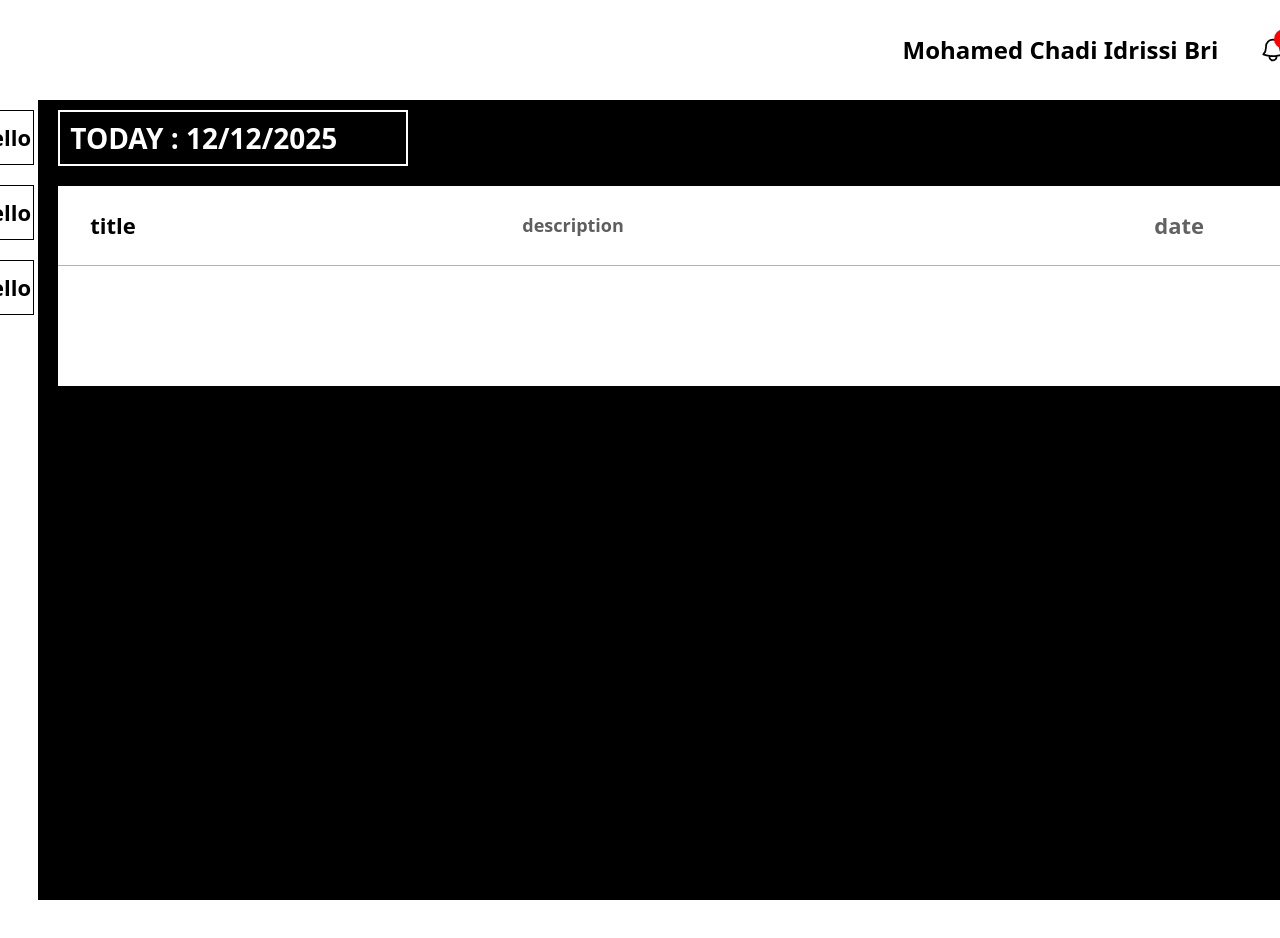
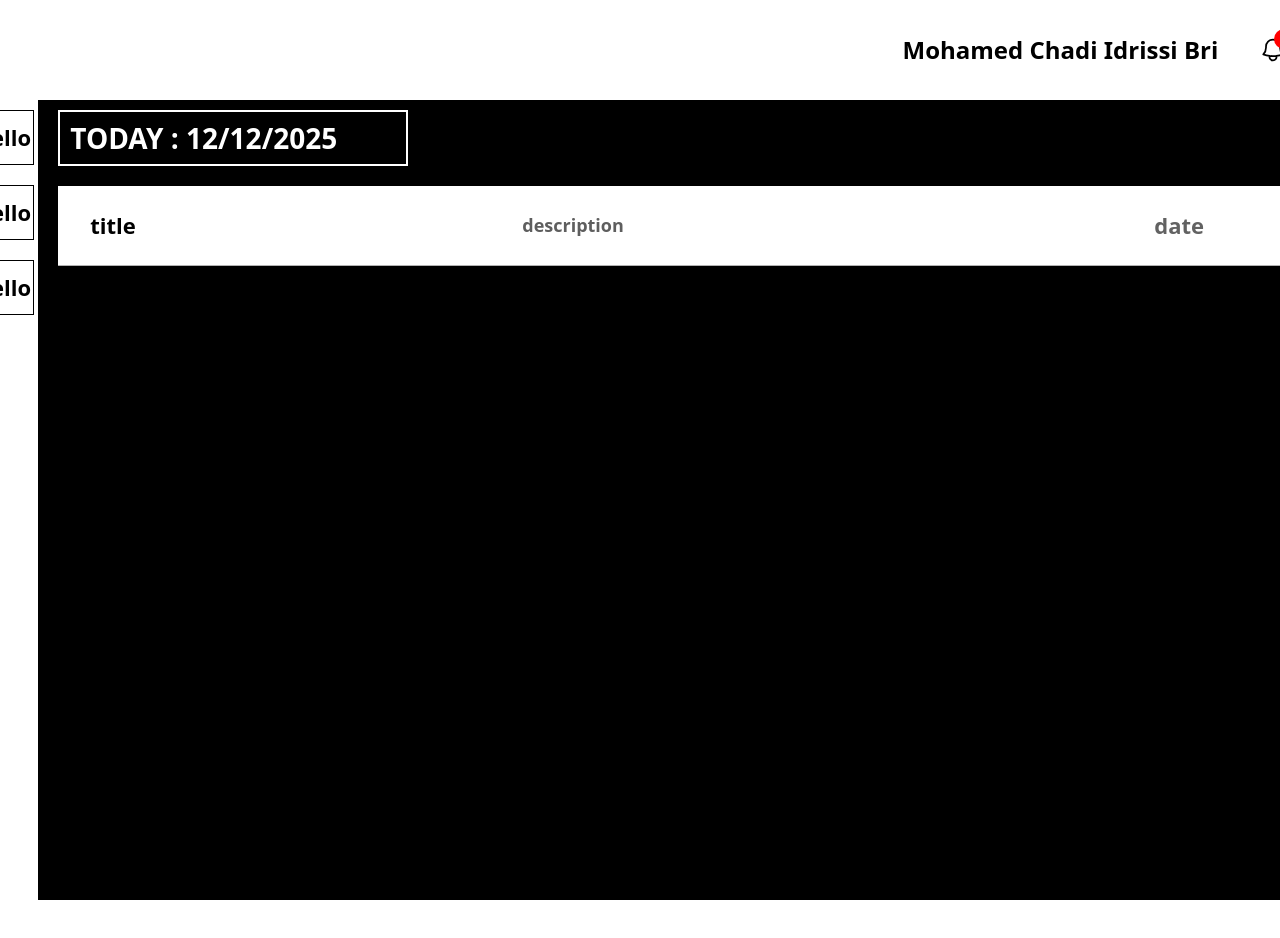
Before and after one commit to Shadyidrissi/my-Time, a Next.js app in the folder admin/: page / in a window 1280 px wide. Shown: the top 938 px of the page. Built offline with nearby package versions, Linux system fonts and the light colour scheme.

Commit message:
edit on style content

```diff
--- a/admin/src/app/globals.css
+++ b/admin/src/app/globals.css
@@ -107,7 +107,7 @@ body {
 }
 #content{
   width: 1400px;
-  min-height: 200px;
+  min-height: 80px;
   background-color: white;
   margin: 20px 0;
 }
```
